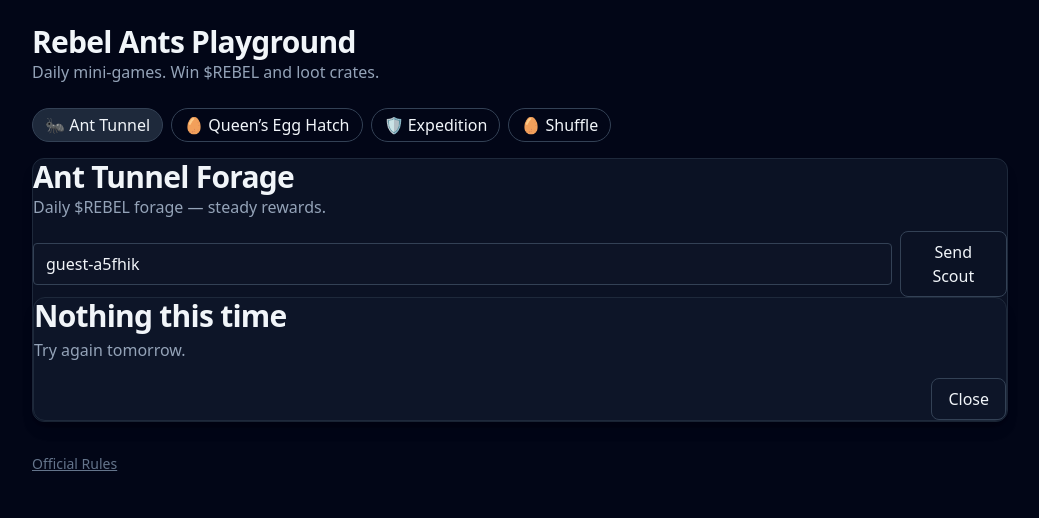
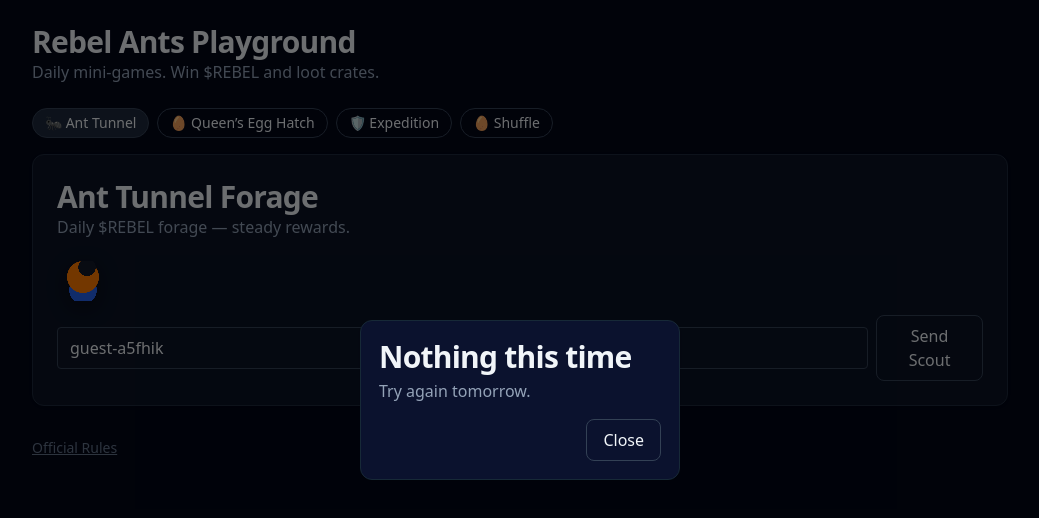
Before and after one commit to D1stknight/rebelants-playground, a Next.js app: page / in a window 1280 px wide. Both pictures are taken after a click on the button "Send Scout". Shown: the top 518 px of the page, without its empty margins (120-1159 px from the left). Built offline with nearby package versions, Linux system fonts and the light colour scheme.

Commit message:
Update globals.css

```diff
--- a/styles/globals.css
+++ b/styles/globals.css
@@ -5,15 +5,14 @@
 /* ---------- Base ---------- */
 :root { color-scheme: dark; }
 body { @apply bg-slate-950 text-slate-100; }
-
-.ant-card { @apply bg-slate-900/70 border border-slate-800 rounded-xl shadow-lg; }
-.btn { @apply px-4 py-2 rounded-lg border border-slate-700 hover:bg-slate-800 transition; }
+.ant-card { @apply bg-slate-900/70 border border-slate-800 rounded-xl p-6 shadow; }
+.btn { @apply px-4 py-2 rounded-lg border border-slate-700 hover:bg-slate-800 active:scale-[.98] transition; }
 .title { @apply text-3xl font-bold tracking-tight; }
 .subtitle { @apply text-slate-400; }
-.tab { @apply inline-flex items-center gap-2 rounded-full border border-slate-700 px-3 py-1; }
+.tab { @apply inline-flex items-center gap-2 rounded-full border border-slate-700 px-3 py-1 text-sm; }
 .tab-active { @apply bg-slate-800; }
 
-/* ---------- Tiny helpers ---------- */
+/* tiny helpers */
 @keyframes wobble {
   15%,100% { transform: rotate(0) }
   25% { transform: rotate(-6deg) }
@@ -25,47 +24,34 @@ body { @apply bg-slate-950 text-slate-100; }
 }
 .wobble { animation: wobble .7s ease-in-out; }
 
-@keyframes pop {
-  0% { transform:scale(.9); opacity:0 }
-  100% { transform:scale(1); opacity:1 }
-}
+@keyframes pop { 0%{ transform:scale(.9); opacity:.0 } 100%{ transform:scale(1); opacity:1 } }
 .pop-in { animation: pop .25s ease-out; }
 
-/* ---------- Expedition Scene ---------- */
-.ant-scene {
-  position: relative;
-  height: 260px;
-  overflow: hidden;
-  background: radial-gradient(120% 80% at 50% 0%, #0b1b31 0%, #091225 55%, #060b14 100%);
-  border-radius: 12px;
-  border: 1px solid rgb(30 41 59);
+/* ---------- Egg + cards ---------- */
+.egg {
+  width: 56px; height: 56px; border-radius: 50% 50% 45% 45%;
+  background: radial-gradient(circle at 45% 40%, #ffe26a 0%, #ffc400 60%, #c27900 100%);
+  box-shadow: inset 0 10px 20px rgba(0,0,0,.35), 0 8px 20px rgba(0,0,0,.35);
+}
+.egg-card { @apply w-24 h-28 rounded-lg bg-slate-900/60 border border-slate-700 grid place-items-center hover:bg-slate-900 transition; }
+
+/* ---------- Tunnel scout icon ---------- */
+.ant-scout {
+  width: 52px; height: 52px;
+  background:
+   radial-gradient(circle at 60% 35%, #111827 0 40%, transparent 41%) 12px 8px / 30px 18px no-repeat,
+   radial-gradient(circle at 50% 50%, #ff7b00 0 70%, transparent 71%) 10px 8px / 32px 32px no-repeat,
+   radial-gradient(circle at 50% 50%, #2563eb 0 60%, transparent 61%) 6px 26px / 40px 22px no-repeat;
+  filter: drop-shadow(0 6px 10px rgba(0,0,0,.4));
+  transform: translateY(2px);
 }
 
-/* sky / ambience */
-.ant-scene .sky {
-  position:absolute; inset:0; overflow:hidden;
-}
-.ant-scene .stars {
-  position:absolute; inset:0;
-  background: url('/stars.png');
-  opacity:.4;
-  animation: twinkle 6s ease-in-out infinite;
-}
-@keyframes twinkle {
-  0%,100% { opacity:.4 }
-  50% { opacity:.7 }
-}
+/* ---------- Expedition scene + progress ---------- */
+.ant-scene { position: relative; height: 260px; overflow: hidden; background: radial-gradient(120% 80% at 50% 0%, #0b1b31 0%, #091225 55%, #06142d 100%); border-radius: 12px; border: 1px solid rgb(30 41 59); }
+.bar { position: absolute; left: 32px; right: 32px; bottom: 18px; height: 8px; border-radius: 999px; background: #0f172a; border: 1px solid #1f2a44; }
+.bar-fill { height: 100%; width: 0%; background: linear-gradient(90deg, #00ffcc, #4f46e5, #22d3ee); border-radius: 999px; transition: width .15s linear; }
+.bar-text { position: absolute; left: 0; top: -24px; font-size: 12px; color: #94a3b8; }
 
-/* Expedition progress bar */
-.ant-progress {
-  position: absolute; bottom: 10px; left: 0; right: 0;
-  height: 12px;
-  background: #1e293b;
-  border-radius: 6px;
-  overflow:hidden;
-}
-.ant-progress-fill {
-  height: 100%;
-  background: linear-gradient(to right, #22c55e, #3b82f6, #8b5cf6);
-  transition: width 0.3s ease;
-}
+/* ---------- Simple modal ---------- */
+.modal { position: fixed; inset: 0; background: rgba(0,0,0,.55); display:grid; place-items:center; z-index: 50; }
+.modal-card { background:#0b122e; border:1px solid #172937; padding: 18px; border-radius:12px; width: 320px; text-align:left; }
```
